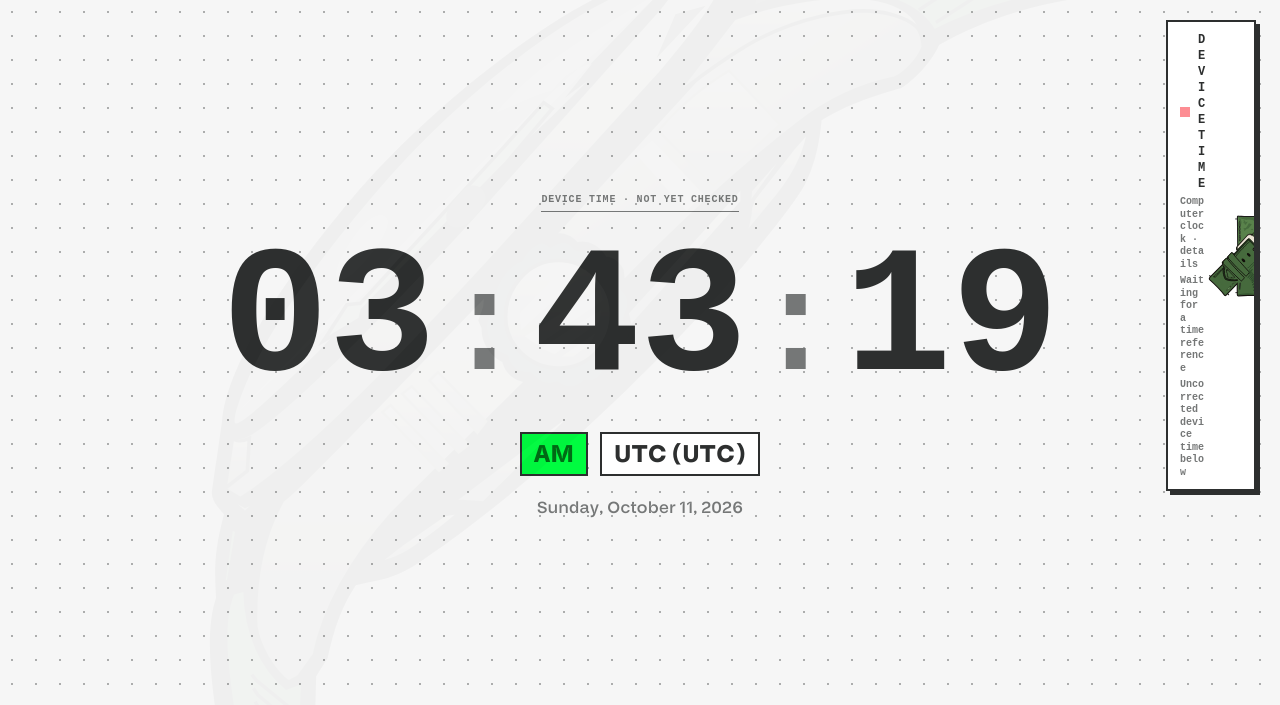
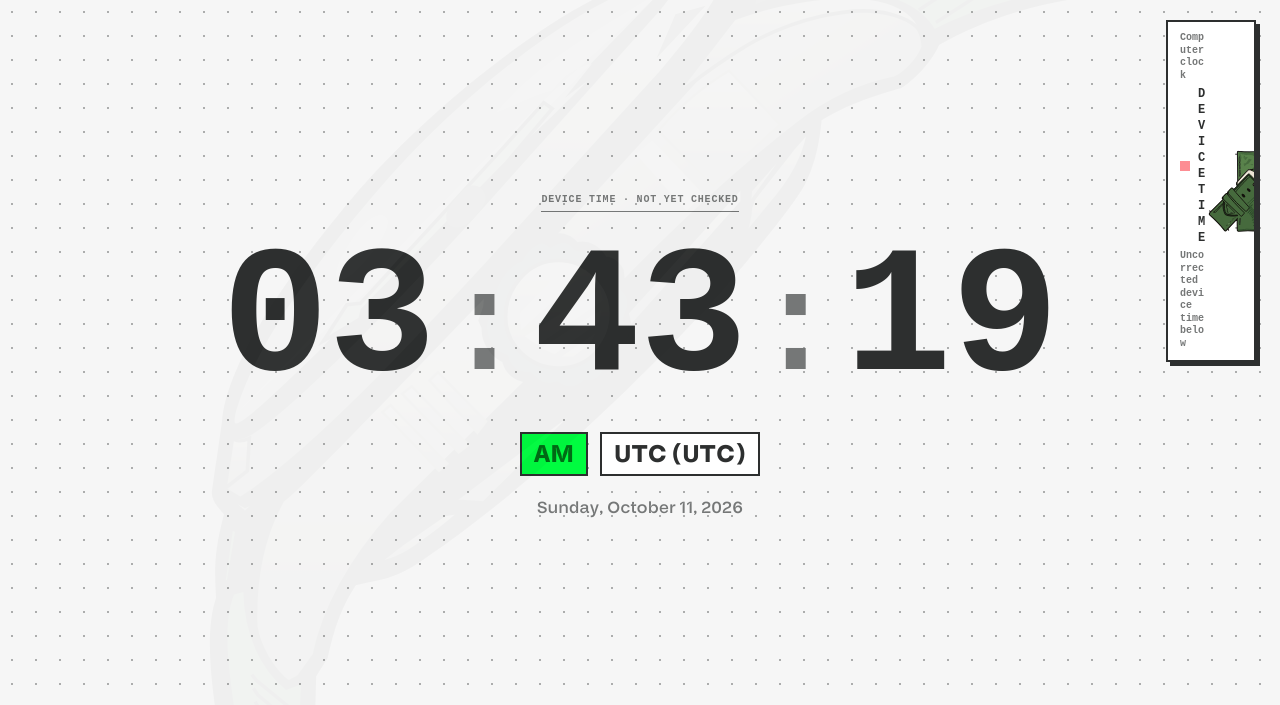
Before and after one commit to RealEmmettS/time, a website built with Vite: page index.html in a window 1280 px wide. Shown: the top 705 px of the page. Built offline with nearby package versions, Linux system fonts and the light colour scheme; no server answers; files whose address does not match are found by name; a web font is replaced by a local one; what @chenglou/pretext would draw is missing.

Commit message:
Simplify the collapsed computer clock status (#6)
* Remove redundant details label from clock status

* Place computer clock label above its comparison

* Keep timing range inside expanded diagnostics

* Clarify that corrected time is displayed

* Shorten the clock recheck prompt

```diff
--- a/index.html
+++ b/index.html
@@ -40,6 +40,10 @@
         aria-expanded="false"
         aria-controls="sync-tooltip"
       >
+        <div
+          id="sync-source"
+          class="font-mono text-[10px] font-semibold text-outline leading-tight relative z-10"
+        ></div>
         <div class="flex items-center gap-2 relative z-10">
           <div
             id="sync-dot"
@@ -51,14 +55,6 @@
             >WAITING</span
           >
         </div>
-        <div
-          id="sync-source"
-          class="font-mono text-[10px] font-semibold text-outline leading-tight relative z-10"
-        ></div>
-        <div
-          id="sync-rtt"
-          class="font-mono text-[10px] font-semibold text-outline leading-tight relative z-10"
-        ></div>
         <div
           id="sync-offset"
           class="font-mono text-[10px] font-semibold text-outline leading-tight relative z-10"
--- a/src/clock-display.js
+++ b/src/clock-display.js
@@ -44,7 +44,6 @@
       statusDot: document.getElementById("sync-dot"),
       statusText: document.getElementById("sync-text"),
       statusSource: document.getElementById("sync-source"),
-      statusRtt: document.getElementById("sync-rtt"),
       statusOffset: document.getElementById("sync-offset"),
       statusTooltip: document.getElementById("sync-tooltip-text"),
       toggle: document.getElementById("toggle-24"),
@@ -215,20 +214,14 @@
       "sync-source",
       info.status === "syncing"
         ? "Computer clock · checking"
-        : "Computer clock · details",
-    );
-    set(
-      "sync-rtt",
-      info.hasReference
-        ? `Estimated range ±${duration(info.uncertainty)}`
-        : "Waiting for a time reference",
+        : "Computer clock",
     );
     set(
       "sync-offset",
       info.hasReference
         ? copy.fresh
-          ? "Corrected time below"
-          : "Previous reference · recheck needed"
+          ? "Corrected time displayed."
+          : "Recheck Needed."
         : "Uncorrected device time below",
     );
     this.els.statusDot.classList.remove(
@@ -346,7 +339,6 @@
     const texts = [
       this.els.statusText?.textContent,
       this.els.statusSource?.textContent,
-      this.els.statusRtt?.textContent,
       this.els.statusOffset?.textContent,
     ].filter(Boolean);
 
```
